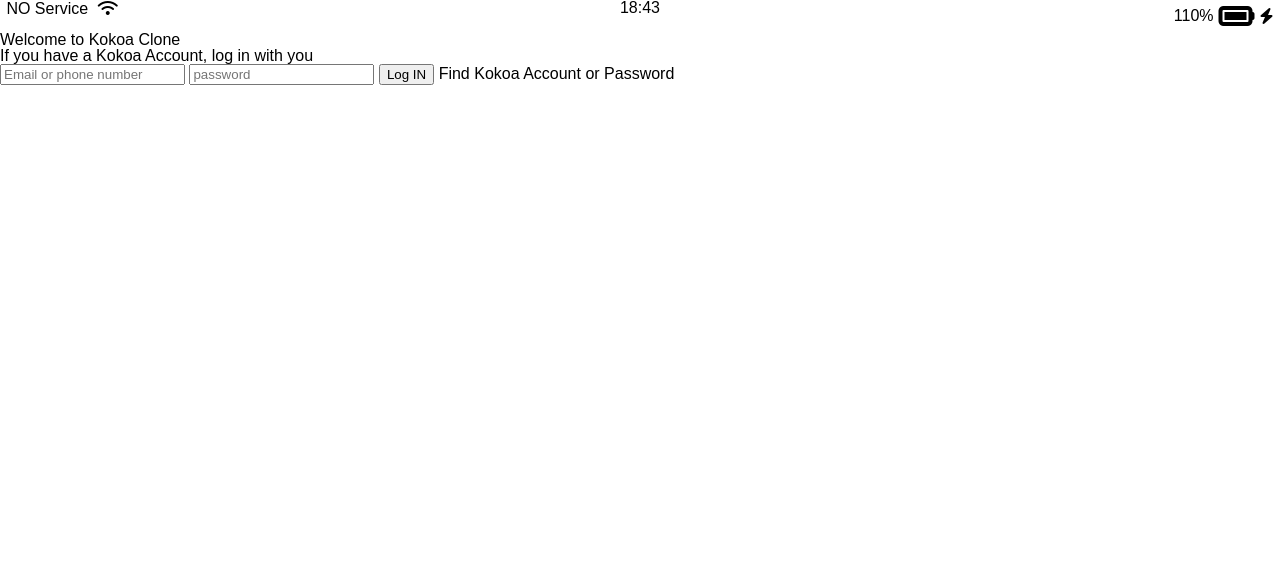
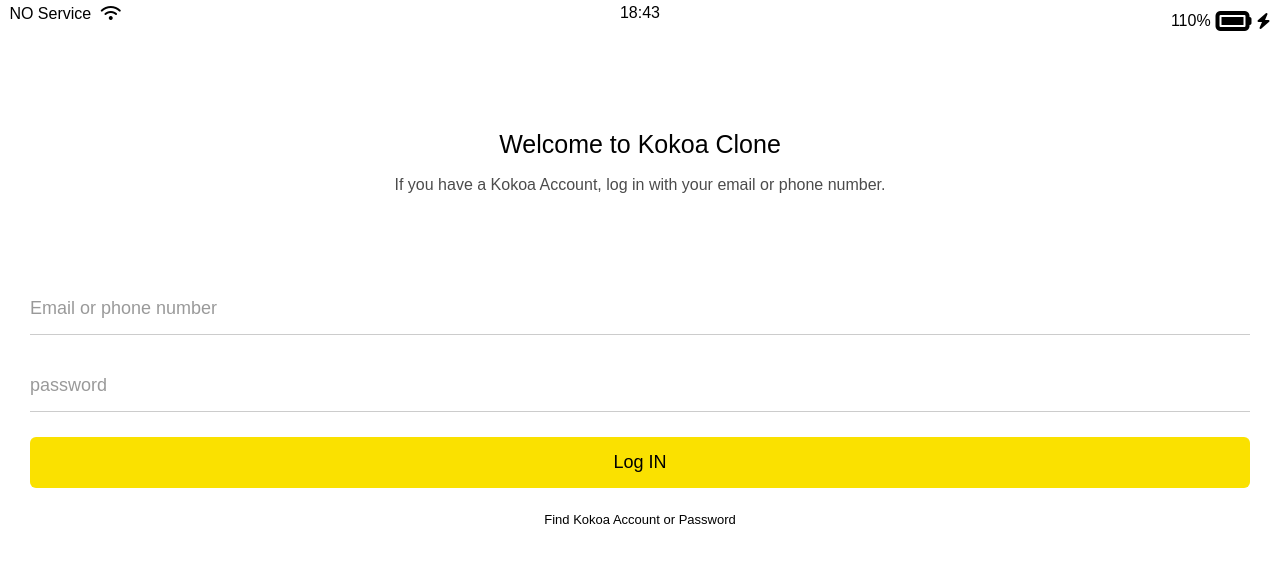
Before and after one commit to ujiae/gwangdong_sonjiho_2023, a plain HTML site: page index.html in a window 1280 px wide. Drawn offline with Linux system fonts and the light colour scheme.

Commit message:
로그인페이지!

```diff
--- a/css/reset.css
+++ b/css/reset.css
@@ -122,3 +122,7 @@ table {
   border-collapse: collapse;
   border-spacing: 0;
 }
+
+input:focus {
+  outline:none;
+}
--- /dev/null
+++ b/css/status-bar.css
@@ -0,0 +1,23 @@
+.status-bar {
+    display:flex;
+    justify-content: center;
+    padding: 5px 3px
+}
+.status-bar__column {
+    width: 33%;
+}
+.status-bar__column:first-child span{
+    margin-right: 5px;
+}
+.status-bar__column:nth-child(2){
+    display: flex;
+    justify-content: center;
+}
+.status-bar__column:last-child{
+    display: flex;
+    justify-content: flex-end;
+    align-items: center;
+}
+.status-bar__column .fa-battery-full{
+    margin : 0px 5px;
+}
--- a/css/styles.css
+++ b/css/styles.css
@@ -1,28 +1,66 @@
 @import url("https://fonts.googleapis.com/css2?family=Open+Sans:wght@400;600&display=swap");
 @import "reset.css";
+@import "status-bar.css";
+@import "variable.css";
 body {
     font-family: Arial, Helvetica, sans-serif ;
 }
 
-.status-bar {
+.Welcome-header {
+    margin:90px 0px;
+    text-align:center;
+    display: flex;
+    flex-direction: column;
+    align-items: center;
+
+}
+
+.Welcome-header__title{
+    margin-bottom: 20px;
+    font-size: 25px;
+}
+
+.Welcome-header__text{
+    width:60%;
+    opacity:0.7;
+
+}
+
+#login-form{
     display:flex;
-    justify-content: center;
+    flex-direction: column;
+    margin: 0px 30px;
 }
-.status-bar__column {
-    width: 33%;
+
+#login-form input{
+    border:none;
+    padding:15px 0px;
+    font-size: 18px;
+    margin-bottom: 25px;
 }
-.status-bar__column:first-child span{
-    margin-right: 5px;
+
+#login-form input:not([type="submit"]) {
+    border-bottom:1px solid rgba(0,0,0,0.2);
+    transition: border-color 0.3s ease-in-out;
 }
-.status-bar__column:nth-child(2){
-    display: flex;
-    justify-content: center;
+
+#login-form input::placeholder{
+    color:rgba(0,0,0,0.4);
 }
-.status-bar__column:last-child{
-    display: flex;
-    justify-content: flex-end;
-    align-items: center;
+
+#login-form input:focus {
+    border-color:var(--yellow);
 }
-.status-bar__column .fa-battery-full{
-    margin : 0px 5px;
+
+#login-form input[type="submit"]{
+    background-color: var(--yellow);
+    cursor: pointer;
+    border-radius: 6px;
 }
+
+#login-form a{
+    text-align:center;
+    text-decoration: none;
+    font-size: 13px;
+    color:inherit;
+}
--- /dev/null
+++ b/css/variable.css
@@ -0,0 +1,3 @@
+:root {
+    --yellow: #fae100;
+}
--- a/index.html
+++ b/index.html
@@ -27,7 +27,7 @@
 
     <header class="Welcome-header">
         <h1 class="Welcome-header__title">Welcome to Kokoa Clone</h1>
-        <p class="Welcome-header__text">If you have a Kokoa Account, log in with you</p>
+        <p class="Welcome-header__text">If you have a Kokoa Account, log in with your email or phone number.</p>
     </header>
 
     <form id="login-form">
```
